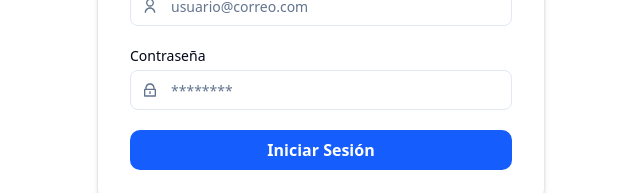
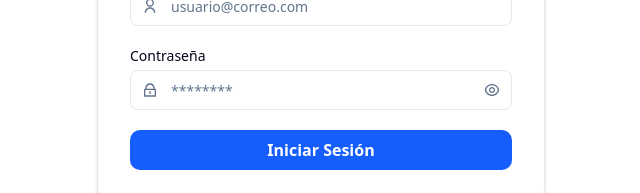
Before and after one commit to DaniLucano10/admin-chanel, a React (Vite) app: page /auth in a window 1280 px wide. Shown: the part 362-555 px from the top of the page, without its empty margins (319-959 px from the left). Built offline with nearby package versions, Linux system fonts and the light colour scheme.

Commit message:
colocando icono de ver contraseña

```diff
--- a/src/hooks/useAuth.jsx
+++ b/src/hooks/useAuth.jsx
@@ -92,7 +92,7 @@ export const useAuth = () => {
       Cookies.remove(import.meta.env.VITE_US_COOKIE);
 
       setUser(null);
-      navigate("/auth");
+      navigate("/auth/login");
     } catch (err) {
       setError(err.response?.data?.message || "Error al cerrar sesión");
     }
--- a/src/pages/auth/Login.jsx
+++ b/src/pages/auth/Login.jsx
@@ -1,5 +1,10 @@
 import { useState } from "react";
-import { RiLockLine, RiUserLine } from "react-icons/ri";
+import {
+  RiLockLine,
+  RiUserLine,
+  RiEyeLine,
+  RiEyeOffLine,
+} from "react-icons/ri";
 import { Alert, Button, Input } from "../../components/ui";
 import { useAuth } from "../../hooks";
 import { useNavigate } from "react-router-dom";
@@ -7,6 +12,7 @@ import { useNavigate } from "react-router-dom";
 export const Login = () => {
   const [email, setEmail] = useState("");
   const [password, setPassword] = useState("");
+  const [showPassword, setShowPassword] = useState(false);
   const { login, loading, error } = useAuth();
   const navigate = useNavigate();
 
@@ -17,7 +23,7 @@ export const Login = () => {
   if (result?.access_token) {
     navigate("/admin");
   } else {
-    console.log("🚫 Error de login");
+    console.log("Error de login");
   }
 };
 
@@ -47,12 +53,19 @@ export const Login = () => {
             <div className="relative">
               <RiLockLine className="absolute top-1/2 -translate-y-1/2 left-3 text-muted-foreground" />
               <Input
-                type="password"
+                type={showPassword ? "text" : "password"}
                 value={password}
                 onChange={(e) => setPassword(e.target.value)}
                 placeholder="********"
-                className="pl-10"
+                className="pl-10 pr-10"
               />
+              <button
+                type="button"
+                onClick={() => setShowPassword(!showPassword)}
+                className="absolute top-1/2 -translate-y-1/2 right-3 text-muted-foreground"
+              >
+                {showPassword ? <RiEyeOffLine /> : <RiEyeLine />}
+              </button>
             </div>
           </div>
 
```
